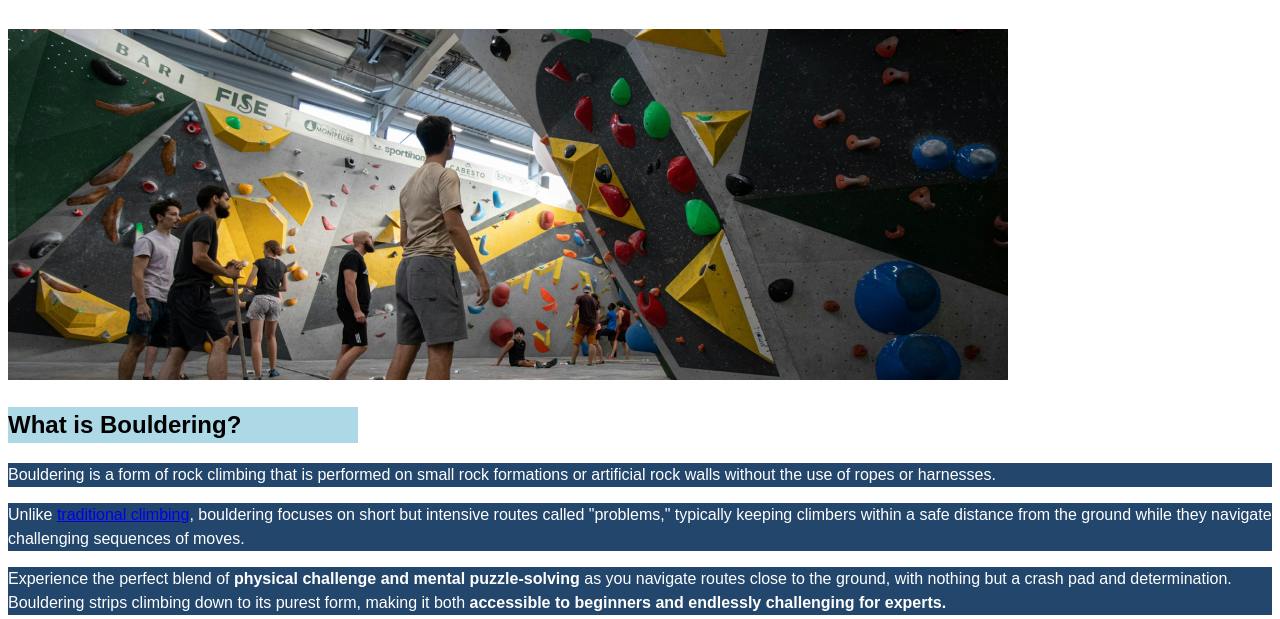
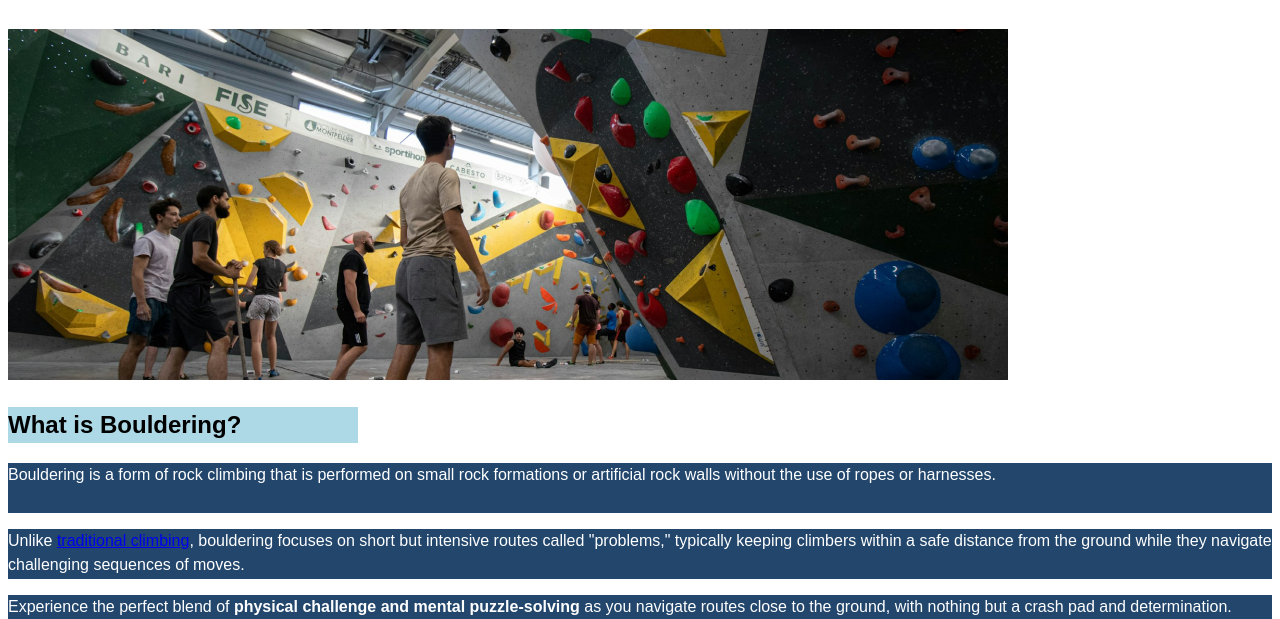
Before and after one commit to valendotjpg/my-first-proyect, a plain HTML site: page first-aproach/index.html in a window 1280 px wide. Shown: the part 135-754 px from the top of the page. Drawn offline with Linux system fonts and the light colour scheme.

Commit message:
testing things

```diff
--- a/first-aproach/css/style.css
+++ b/first-aproach/css/style.css
@@ -24,6 +24,7 @@ h2 {
 p {
     background-color: #22466c;
     color: #ffffff;
+    block-size: 50px;
 }
 footer {
     background-color: #22466c;
```
